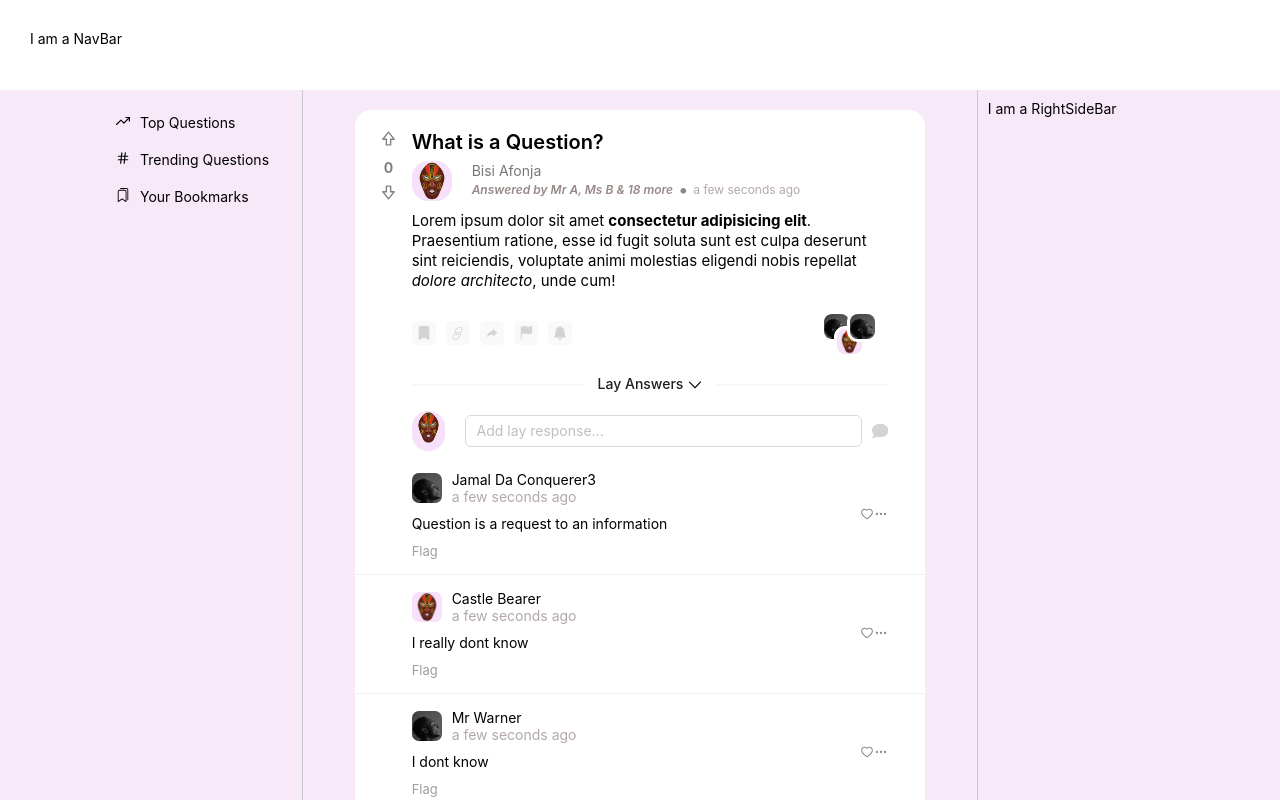
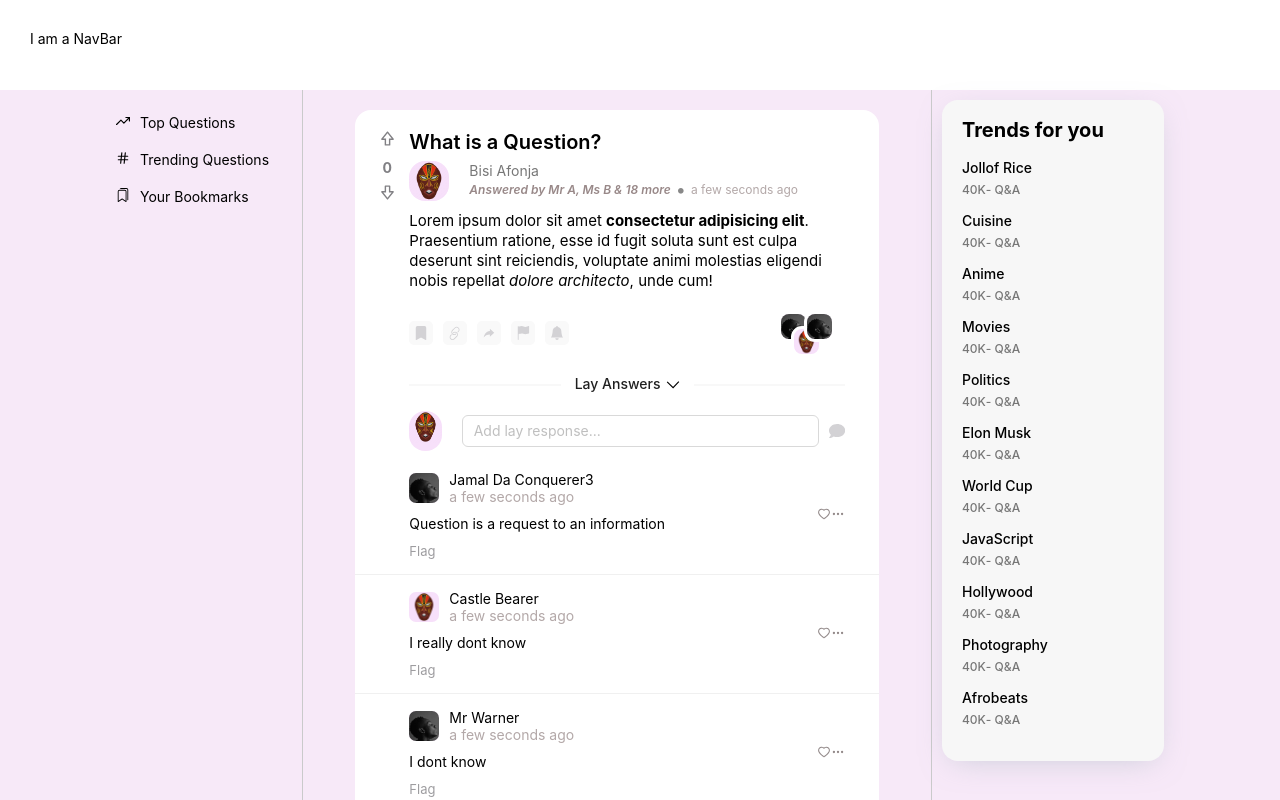
Before and after one commit to whoismuktar/lay-app, a React (Create React App) app: page / in a window 1280 px wide. Shown: the top 800 px of the page. Built offline with nearby package versions, Linux system fonts and the light colour scheme.

Commit message:
improve sidebars

```diff
--- a/src/Assets/styles/App.scss
+++ b/src/Assets/styles/App.scss
@@ -47,6 +47,14 @@ main {
   min-height: 90vh;
 }
 
+.box-shadow1 {
+  box-shadow: 0 5px 10px rgba(154, 160, 185, 0.05),
+    0 15px 40px rgba(166, 173, 201, 0.2);
+}
+.box-shadow2 {
+  box-shadow: 0 7px 30px -10px rgba(150, 170, 180, 0.5);
+}
+
 .nav-bar {
   height: 30px;
   padding: 30px;
@@ -59,6 +67,39 @@ main {
   box-sizing: border-box;
   position: sticky;
   top: 0px;
+
+  &__title {
+    font-size: 20px;
+    font-weight: 700;
+    line-height: 1;
+  }
+
+  &__card {
+    @extend .box-shadow2;
+
+    background-color: #f7f7f7;
+    margin-bottom: 20px;
+    padding: 20px;
+    border-radius: 16px;
+  }
+}
+
+.tags {
+  .tag {
+    margin-bottom: 10px;
+    cursor: pointer;
+    width: fit-content;
+
+    &__title {
+      font-weight: 500;
+      line-height: 2;
+    }
+    &__subtitle {
+      font-size: 12px;
+      font-weight: 500;
+      color: #777777;
+    }
+  }
 }
 
 .left-sidebar {
@@ -66,6 +107,7 @@ main {
 }
 .right-sidebar {
   border-left: 1px solid #cacacb;
+  // background-color: red;
 }
 
 .quicklinks__ul__list {
--- a/src/components/Layout/RightSideBar/index.js
+++ b/src/components/Layout/RightSideBar/index.js
@@ -1,7 +1,15 @@
 import React from "react";
+import TagList from "../../TagList";
 
 const RightSideBar = () => {
-  return (<div className="sidebar right-sidebar">I am a RightSideBar</div>);
+  return (
+    <div className="sidebar right-sidebar">
+      <div className="sidebar__card">
+        <div className="sidebar__title">Trends for you</div>
+        <TagList />
+      </div>
+    </div>
+  );
 };
 
 export default RightSideBar;
--- a/src/components/Layout/index.js
+++ b/src/components/Layout/index.js
@@ -27,11 +27,11 @@ function Layout({ children }) {
           <LeftSideBar />
         </Col>
 
-        <Col span={14} className="">
+        <Col span={13} className="">
           <main>{children}</main>
         </Col>
 
-        <Col span={5} className="">
+        <Col span={6} className="">
           <RightSideBar />
         </Col>
       </Row>
--- /dev/null
+++ b/src/components/TagList.js
@@ -0,0 +1,66 @@
+import React from "react";
+import { Filter } from "../Helper";
+
+const tagsBank = [
+  {
+    title: "Jollof Rice",
+    count: 40000,
+  },
+  {
+    title: "Cuisine",
+    count: 40000,
+  },
+  {
+    title: "Anime",
+    count: 40000,
+  },
+  {
+    title: "Movies",
+    count: 40000,
+  },
+  {
+    title: "Politics",
+    count: 40000,
+  },
+  {
+    title: "Elon Musk",
+    count: 40000,
+  },
+  {
+    title: "World Cup",
+    count: 40000,
+  },
+  {
+    title: "JavaScript",
+    count: 40000,
+  },
+  {
+    title: "Hollywood",
+    count: 40000,
+  },
+  {
+    title: "Photography",
+    count: 40000,
+  },
+  {
+    title: "Afrobeats",
+    count: 40000,
+  },
+];
+function TagList(props) {
+  return (
+    <ul className="tag-list tags">
+      {tagsBank.map((tag, i) => (
+        <li key={i} className="tag" id={tag.title.replaceAll(" ", "-")}>
+          <div className="tag__title">{tag.title}</div>
+          <div className="tag__subtitle dflex">
+            <div className="tag__subtitle-count">{ Filter.formatLargeNumber(tag.count)}</div>
+            <div className="tag__subtitle-text"> - Q&A</div>
+          </div>
+        </li>
+      ))}
+    </ul>
+  );
+}
+
+export default TagList;
```
